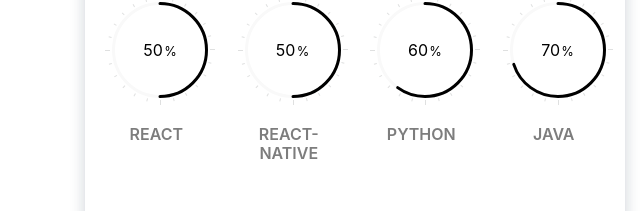
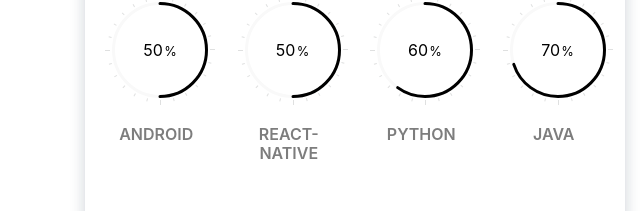
Before and after one commit to gajjuCoderBoi/gajjucoderboi.github.io, a plain HTML site: page index.html in a window 1280 px wide. Shown: the part 4100-4311 px from the top of the page, 0-640 px from the left. Drawn offline with Linux system fonts and the light colour scheme; animation ran at ten frames a second.

Commit message:
- Almost Done

```diff
--- a/index.html
+++ b/index.html
@@ -331,7 +331,7 @@
                                       <span class="percent">50</span>
                                       <canvas height="110" width="110"></canvas>
                                 </span>
-                                <h5 class="text-uppercase">React</h5></div>
+                                <h5 class="text-uppercase">Android</h5></div>
 
 
                             <div class="col-3"><span class="chart" data-percent="50">
```
